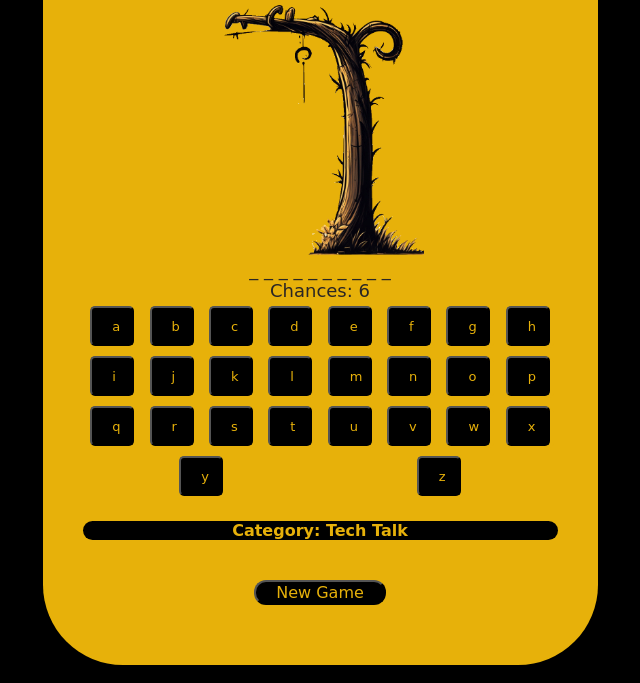
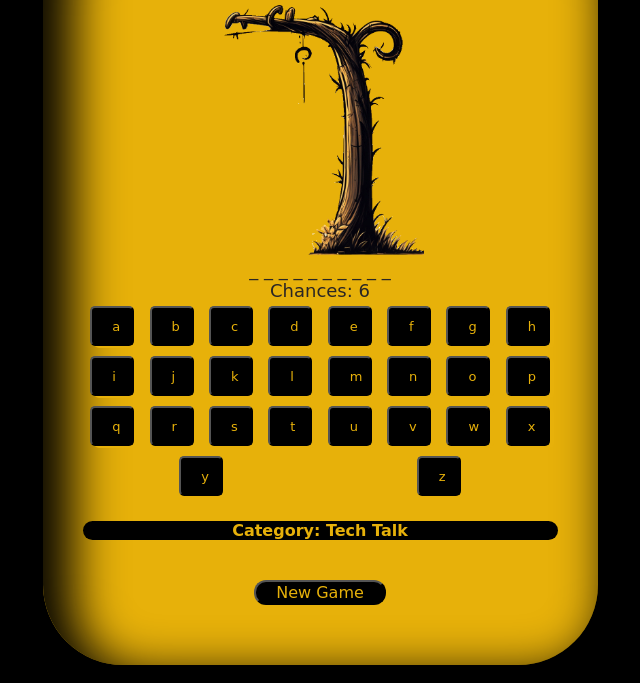
Before and after one commit to ARod88/Milestone-Browser-Game, a plain HTML site: page index.html in a window 1280 px wide. Shown: the part 133-816 px from the top of the page, without its empty margins (320-960 px from the left). Drawn offline with Linux system fonts and the light colour scheme; a web font is replaced by a local one.

Commit message:
added box shadow

```diff
--- a/style.css
+++ b/style.css
@@ -18,6 +18,9 @@ main{
   border-radius: 80px;
   margin:auto;
   height: fit-content;
+  box-shadow: 20px 20px 50px 10px rgb(2, 2, 2) inset;
+
+
 }
 
 h1 {
```
